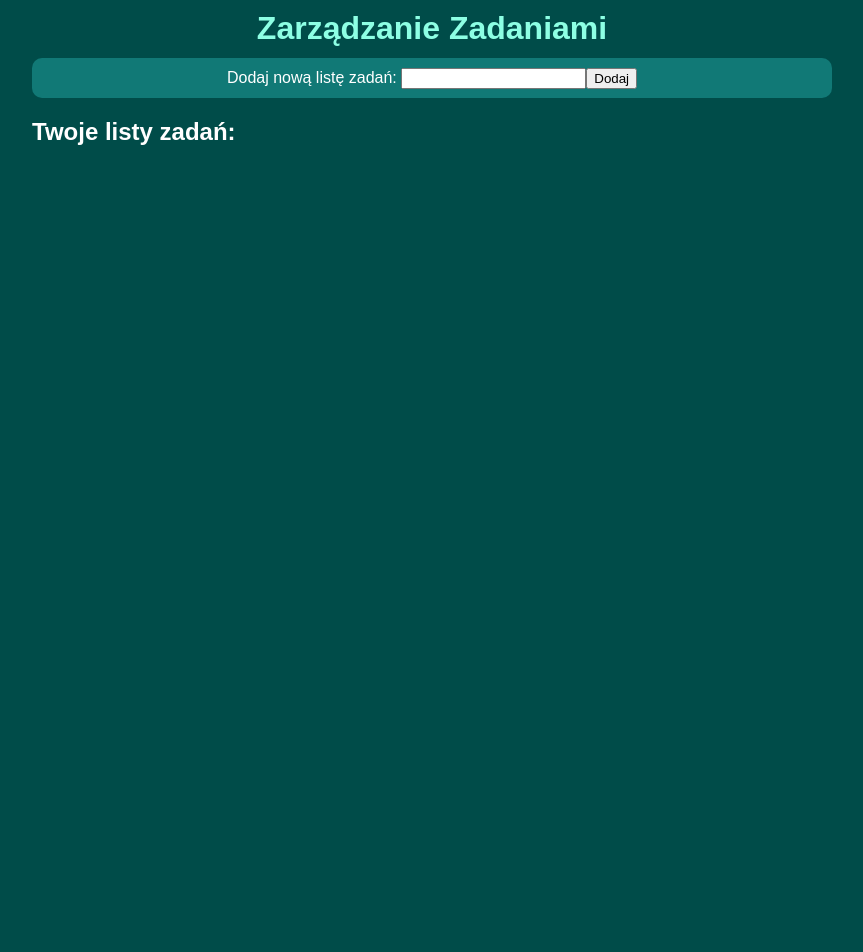
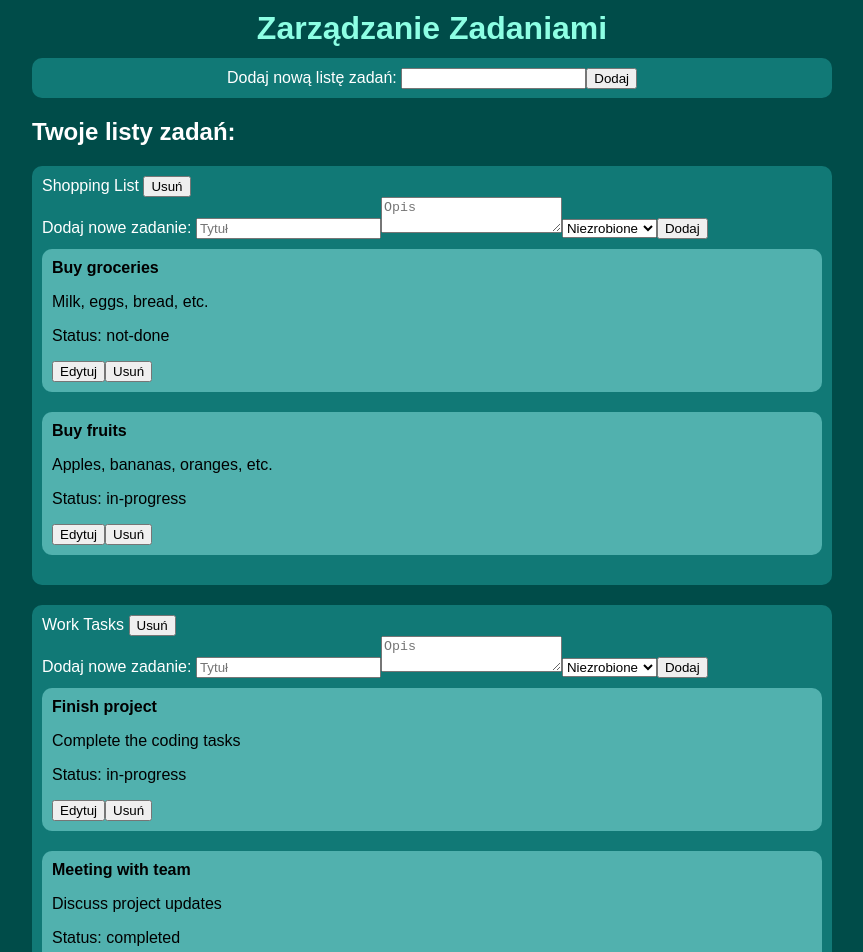
Before and after one commit to SkyBestPL/JSProjekt, a Vue app in the folder js-projekt/: page / in a window 1280 px wide. Shown: the top 952 px of the page, without its empty margins (208-1071 px from the left). Before the commit the page ends 800 px from the top, so only its background shows below. Built offline with nearby package versions, Linux system fonts and the light colour scheme.

Commit message:
dodanie db.json

```diff
--- /dev/null
+++ b/js-projekt/data/db.json
@@ -0,0 +1,34 @@
+{
+    "taskLists": [
+      {
+        "name": "Shopping List",
+        "tasks": [
+          {
+            "title": "Buy groceries",
+            "description": "Milk, eggs, bread, etc.",
+            "status": "not-done"
+          },
+          {
+            "title": "Buy fruits",
+            "description": "Apples, bananas, oranges, etc.",
+            "status": "in-progress"
+          }
+        ]
+      },
+      {
+        "name": "Work Tasks",
+        "tasks": [
+          {
+            "title": "Finish project",
+            "description": "Complete the coding tasks",
+            "status": "in-progress"
+          },
+          {
+            "title": "Meeting with team",
+            "description": "Discuss project updates",
+            "status": "completed"
+          }
+        ]
+      }
+    ]
+  }
--- a/js-projekt/package.json
+++ b/js-projekt/package.json
@@ -2,13 +2,17 @@
   "name": "js-projekt",
   "private": true,
   "version": "0.0.0",
-  "type": "module",
+  "type": "commonjs",
   "scripts": {
     "dev": "vite",
     "build": "vite build",
     "preview": "vite preview"
   },
   "dependencies": {
+    "axios": "^1.6.6",
+    "body-parser": "^1.20.2",
+    "express": "^4.18.2",
+    "json-server": "^1.0.0-alpha.22",
     "vue": "^3.3.11"
   },
   "devDependencies": {
--- a/js-projekt/src/App.vue
+++ b/js-projekt/src/App.vue
@@ -1,5 +1,7 @@
 <script setup>
-import { ref } from 'vue';
+import { ref, onMounted } from 'vue';
+import axios from 'axios';
+
 const newListName = ref('');
 const newTask = ref({ title: '', description: '', status: 'not-done' });
 const taskLists = ref([]);
@@ -53,6 +55,16 @@ const cancelEditingTask = () => {
   editingTaskIndex.value = null;
   editedTask.value = { title: '', description: '', status: '' };
 };
+
+// Fetch data from db.json on component mount
+onMounted(async () => {
+  try {
+    const response = await axios.get('../data/db.json');
+    taskLists.value = response.data.taskLists;
+  } catch (error) {
+    console.error('Error fetching data from db.json', error);
+  }
+});
 </script>
 
 <template>
```
Also changed, not shown: 1 other file (tests, documents, lock files or other folders). Lines whose indentation alone changed are shown as unchanged.
